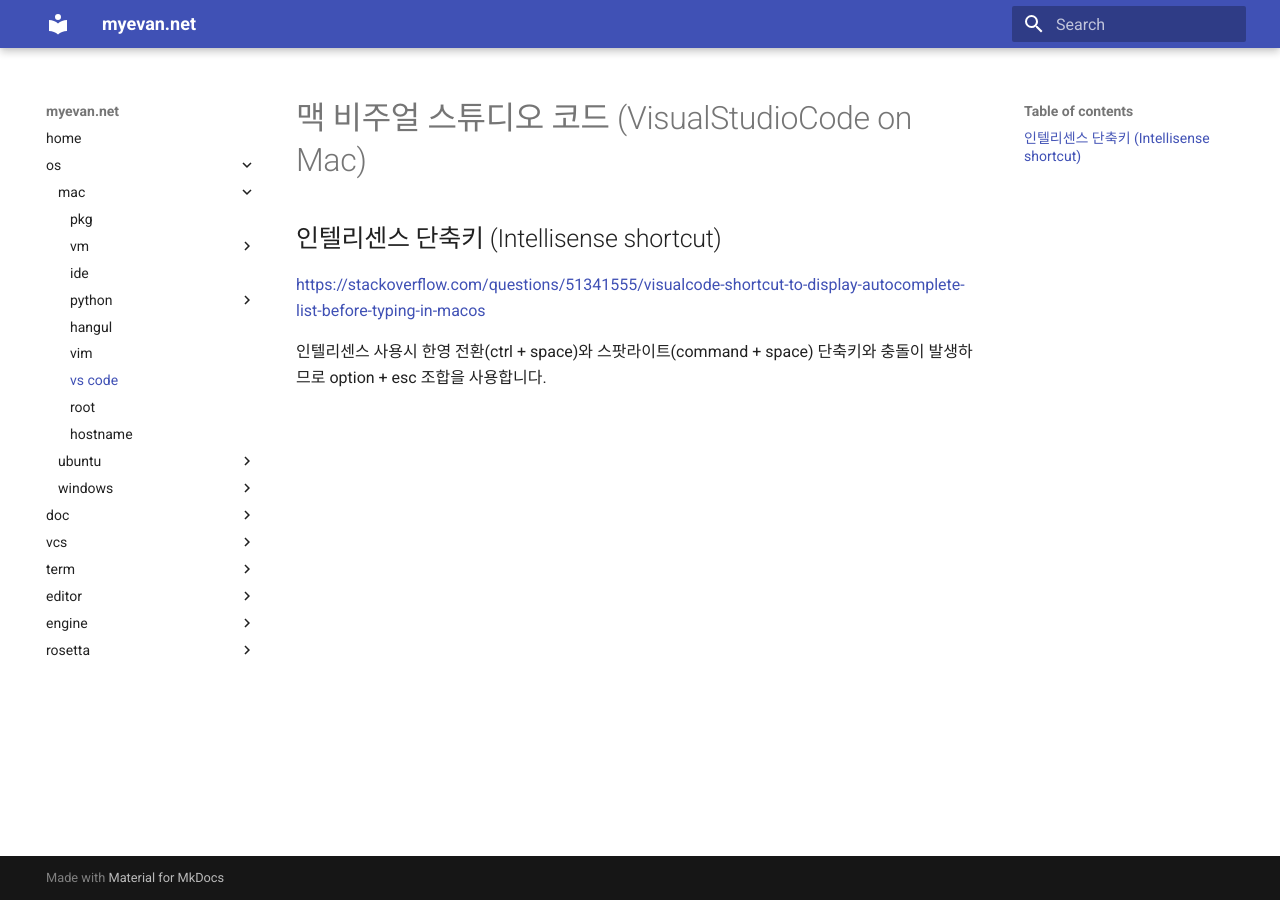
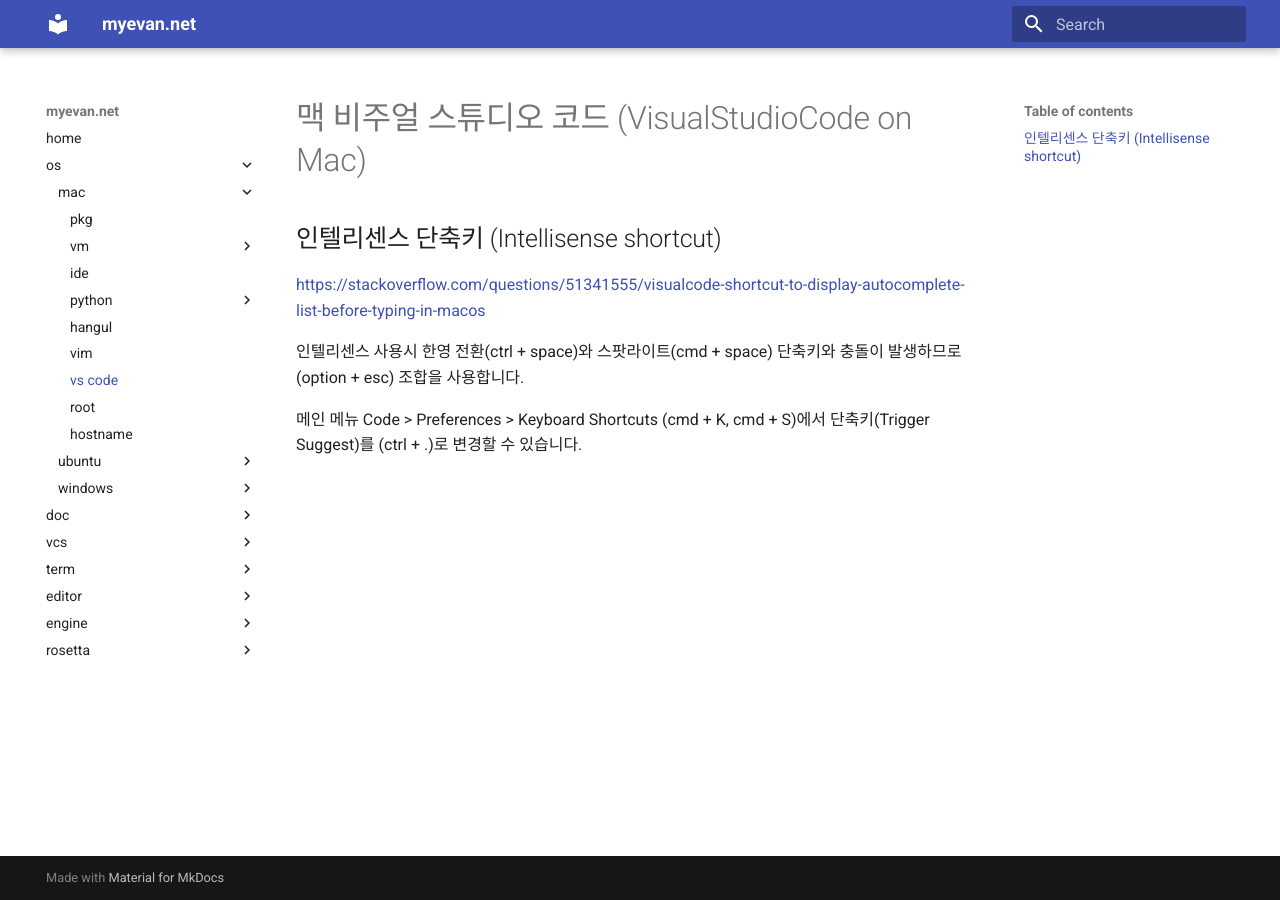
Before and after one commit to myevan/myevan-home, an MkDocs documentation site: the page built from docs/mac_vs_code.md, in a window 1280 px wide. Built offline with MkDocs 1.6.1 and Material for MkDocs 9.7.7, drawn with Linux system fonts in a browser that asks for light colours.

Commit message:
맥 VSCode 인텔리센스 단축키 변경 방법 추가

```diff
--- a/docs/mac_vs_code.md
+++ b/docs/mac_vs_code.md
@@ -4,4 +4,6 @@
 
 <https://stackoverflow.com/questions/51341555/visualcode-shortcut-to-display-autocomplete-list-before-typing-in-macos>
 
-인텔리센스 사용시 한영 전환(ctrl + space)와 스팟라이트(command + space) 단축키와 충돌이 발생하므로 option + esc 조합을 사용합니다.
+인텔리센스 사용시 한영 전환(ctrl + space)와 스팟라이트(cmd + space) 단축키와 충돌이 발생하므로 (option + esc) 조합을 사용합니다.
+
+메인 메뉴 Code > Preferences > Keyboard Shortcuts (cmd + K, cmd + S)에서 단축키(Trigger Suggest)를 (ctrl + .)로 변경할 수 있습니다.
```
